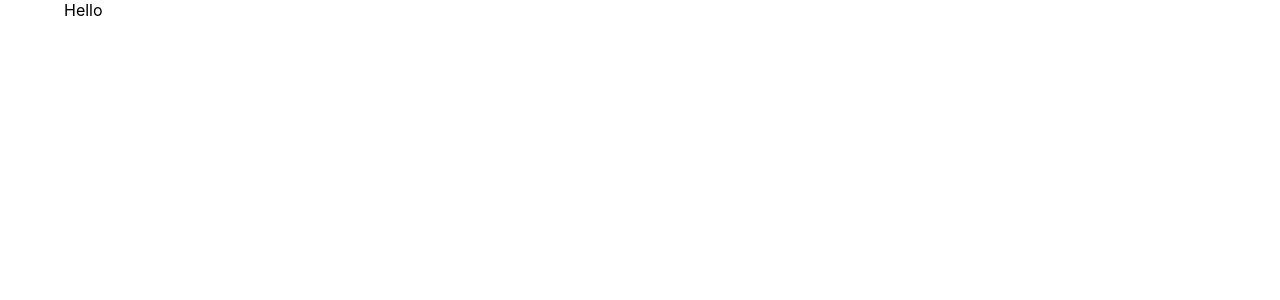
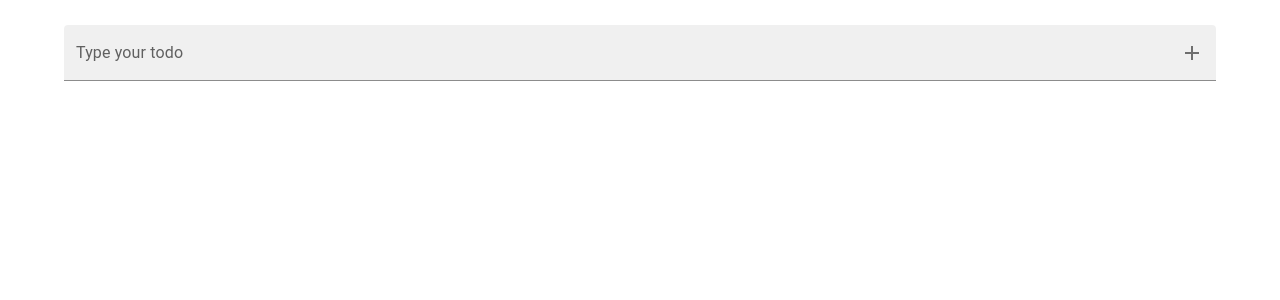
Before and after one commit to eryilmazyasin/todo-with-react-typescript, a React (Create React App) app: page / in a window 1280 px wide. Shown: the top 300 px of the page. Built offline with nearby package versions, Linux system fonts and the light colour scheme.

Commit message:
Text field added for todo typing

```diff
--- a/package.json
+++ b/package.json
@@ -3,6 +3,7 @@
   "version": "0.1.0",
   "private": true,
   "dependencies": {
+    "@emotion/css": "^11.10.5",
     "@emotion/react": "^11.10.5",
     "@emotion/styled": "^11.10.5",
     "@fontsource/roboto": "^4.5.8",
--- a/src/App.tsx
+++ b/src/App.tsx
@@ -1,11 +1,15 @@
 import React from "react";
-import { Container, Grid } from "@mui/material";
+import { Container, Grid, InputAdornment } from "@mui/material";
+import { Add } from "@mui/icons-material";
+import TextField from "./components/TextField";
+
+import classes from "./styles";
 
 function App() {
   return (
-    <Container maxWidth="lg">
+    <Container maxWidth="lg" className={classes.container}>
       <Grid item xs={8}>
-        Hello
+        <TextField />
       </Grid>
     </Container>
   );
--- /dev/null
+++ b/src/components/TextField.tsx
@@ -0,0 +1,25 @@
+import { InputAdornment, TextField } from "@mui/material";
+import { Add } from "@mui/icons-material";
+
+import classes from "../styles";
+
+const MyTextField = () => {
+  return (
+    <TextField
+      className={classes.input}
+      id="filled-basic"
+      label="Type your todo"
+      variant="filled"
+      fullWidth={true}
+      InputProps={{
+        endAdornment: (
+          <InputAdornment position="end">
+            <Add />
+          </InputAdornment>
+        ),
+      }}
+    />
+  );
+};
+
+export default MyTextField;
--- /dev/null
+++ b/src/styles.ts
@@ -0,0 +1,10 @@
+import { css } from "@emotion/css";
+
+export default {
+  container: css`
+    padding: 25px 0;
+  `,
+  input: css`
+    /* margin-top: 20px; */
+  `,
+};
```
Also changed, not shown: 1 other file (tests, documents, lock files or other folders).
